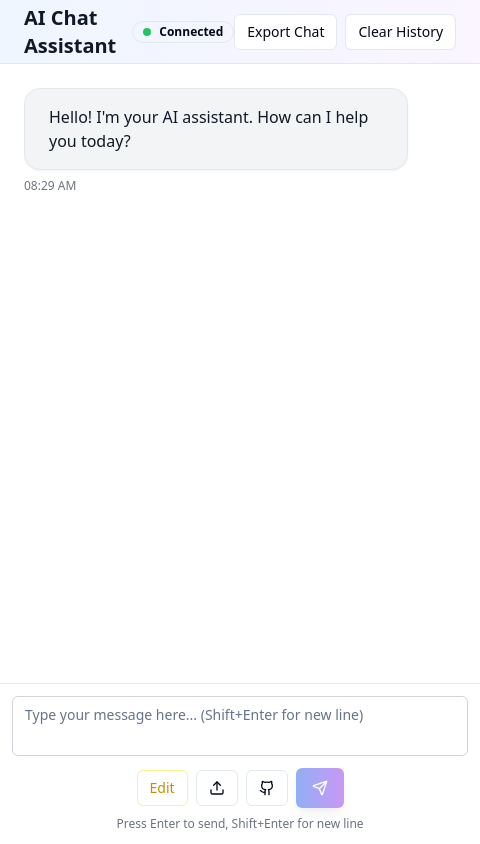
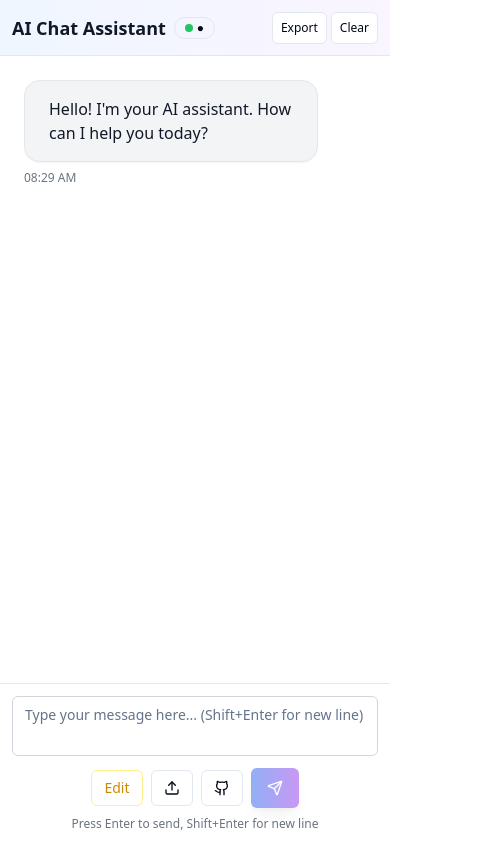
Before and after one commit to Web-hacker/CHAT_DASHBOARD_FRONTEND, a React (Vite) app: page / in a window 390 px wide. Shown: the whole page, 480 px wide, since content can reach past the window. Built offline with nearby package versions, Linux system fonts and the light colour scheme.

Commit message:
Fix: Improve navbar responsiveness on mobile
Adjusted the ChatHeader component to be more responsive on mobile devices.

```diff
--- a/src/components/ChatHeader.tsx
+++ b/src/components/ChatHeader.tsx
@@ -35,21 +35,28 @@ const ChatHeader: React.FC<ChatHeaderProps> = ({ connectionStatus }) => {
   };
 
   return (
-    <div className="h-16 border-b border-gray-200 px-6 flex items-center justify-between bg-gradient-to-r from-blue-50 to-purple-50">
-      <div className="flex items-center space-x-4">
-        <h1 className="text-xl font-semibold text-gray-900">AI Chat Assistant</h1>
-        <Badge variant="outline" className="flex items-center space-x-2">
+    <div className="h-14 sm:h-16 border-b border-gray-200 px-3 sm:px-6 flex items-center justify-between bg-gradient-to-r from-blue-50 to-purple-50">
+      <div className="flex items-center space-x-2 sm:space-x-4 flex-1 min-w-0">
+        <h1 className="text-lg sm:text-xl font-semibold text-gray-900 truncate">
+          AI Chat Assistant
+        </h1>
+        <Badge variant="outline" className="flex items-center space-x-1 sm:space-x-2 shrink-0">
           <div className={`w-2 h-2 rounded-full ${getStatusColor()}`} />
-          <span className="text-xs">{getStatusText()}</span>
+          <span className="text-xs hidden sm:inline">{getStatusText()}</span>
+          <span className="text-xs sm:hidden">
+            {connectionStatus === 'connected' ? '●' : connectionStatus === 'connecting' ? '◐' : '○'}
+          </span>
         </Badge>
       </div>
 
-      <div className="flex items-center space-x-2">
-        <Button variant="outline" size="sm">
-          Export Chat
+      <div className="flex items-center space-x-1 sm:space-x-2 shrink-0">
+        <Button variant="outline" size="sm" className="text-xs sm:text-sm px-2 sm:px-3 h-8 sm:h-9">
+          <span className="hidden sm:inline">Export Chat</span>
+          <span className="sm:hidden">Export</span>
         </Button>
-        <Button variant="outline" size="sm">
-          Clear History
+        <Button variant="outline" size="sm" className="text-xs sm:text-sm px-2 sm:px-3 h-8 sm:h-9">
+          <span className="hidden sm:inline">Clear History</span>
+          <span className="sm:hidden">Clear</span>
         </Button>
       </div>
     </div>
```
